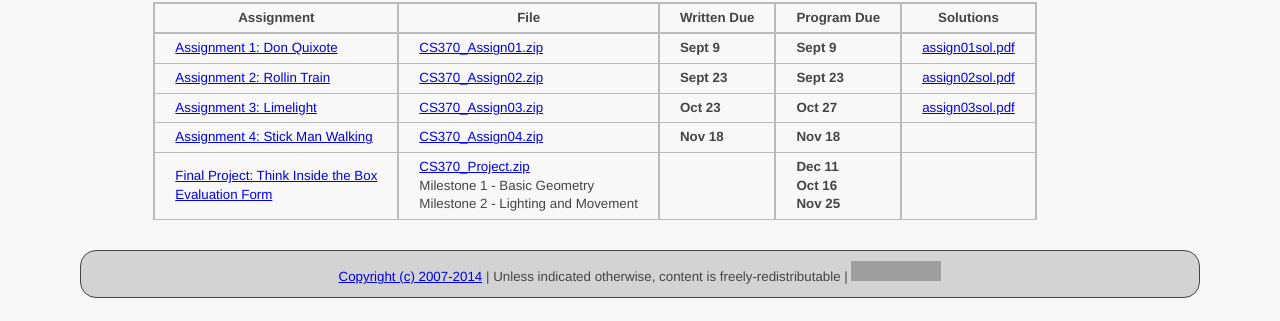
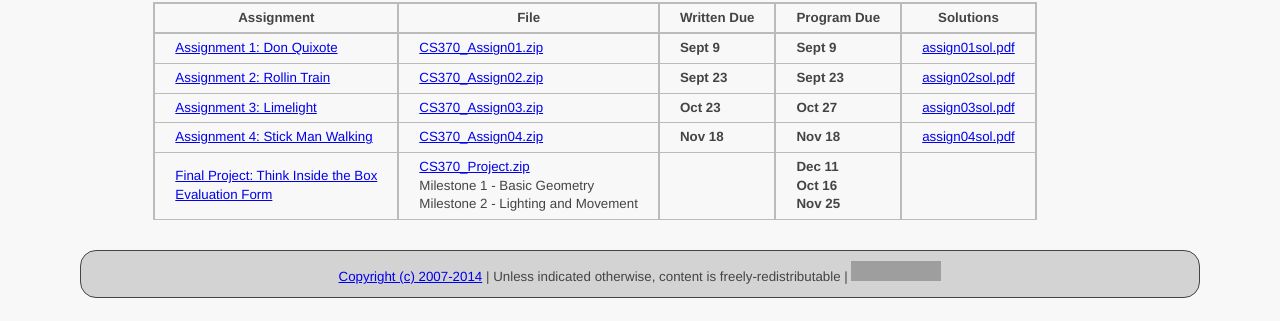
Before and after one commit to ycpcs/cs370-fall2014, a Jekyll site: the page built from assign/index.md, in a window 1280 px wide. Shown: the part 108-429 px from the top of the page. Built offline with Jekyll 4.4.1, drawn with Linux system fonts in a browser that asks for light colours; Markdown is read by kramdown in place of the engine named in the settings; grey boxes are pictures that could not be loaded.

Commit message:
add assign 4 solutions
add assign 4 solutions

```diff
--- a/assign/index.md
+++ b/assign/index.md
@@ -10,5 +10,5 @@ This page links to programming assignments.
 > [Assignment 1: Don Quixote](assign01.html) | [CS370_Assign01.zip](src/CS370_Assign01.zip) | **Sept 9** | **Sept 9** | [assign01sol.pdf](sol/assign01sol.pdf)
 > [Assignment 2: Rollin Train](assign02.html) | [CS370_Assign02.zip](src/CS370_Assign02.zip) | **Sept 23** | **Sept 23** | [assign02sol.pdf](sol/assign02sol.pdf)
 > [Assignment 3: Limelight](assign03.html) | [CS370_Assign03.zip](src/CS370_Assign03.zip) | **Oct 23** | **Oct 27** | [assign03sol.pdf](sol/assign03sol.pdf)
-> [Assignment 4: Stick Man Walking](assign04.html) | [CS370_Assign04.zip](src/CS370_Assign04.zip) | **Nov 18** | **Nov 18** |
+> [Assignment 4: Stick Man Walking](assign04.html) | [CS370_Assign04.zip](src/CS370_Assign04.zip) | **Nov 18** | **Nov 18** | [assign04sol.pdf](sol/assign04sol.pdf)
 > [Final Project: Think Inside the Box](project.html) <br /> [Evaluation Form](CS370_Final_Project_eval.docx) | [CS370_Project.zip](src/CS370_Project.zip) <br /> Milestone 1 - Basic Geometry <br /> Milestone 2 - Lighting and Movement | | **Dec 11** <br /> **Oct 16** <br /> **Nov 25** |
```
Also changed, not shown: 1 other file.
